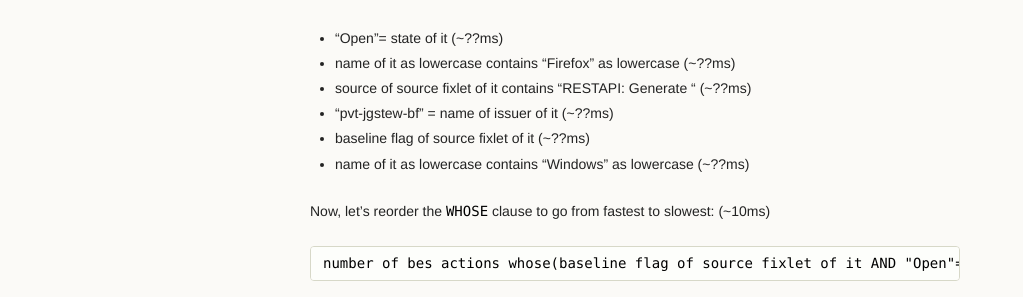
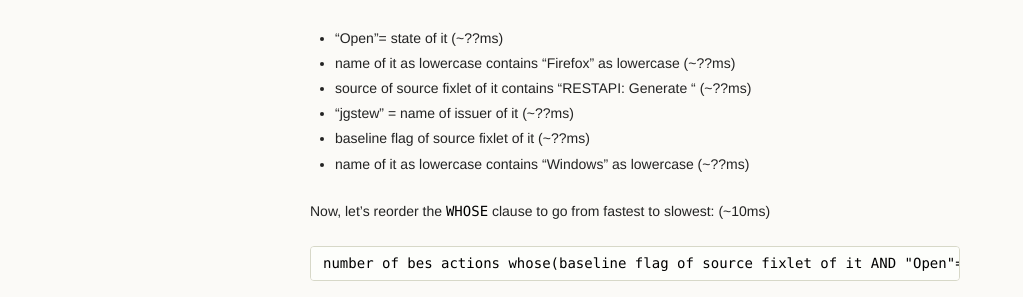
Before and after one commit to jgstew/jgstew.github.io, a Jekyll site: the page built from _posts/2016-10-11-The-way-BigFix-Session-Relevance-statements-are-written-matters-(Part3)-Whose.md, in a window 1280 px wide. Shown: the part 1669-1966 px from the top of the page, without its empty margins (0-1023 px from the left). Built offline with Jekyll 4.4.1, drawn with Linux system fonts in a browser that asks for light colours; comment, search, counter and statistics services are not loaded.

Commit message:
Update 2016-10-11-The-way-BigFix-Session-Relevance-statements-are-written-matters-(Part3)-Whose.md

```diff
--- a/_posts/2016-10-11-The-way-BigFix-Session-Relevance-statements-are-written-matters-(Part3)-Whose.md
+++ b/_posts/2016-10-11-The-way-BigFix-Session-Relevance-statements-are-written-matters-(Part3)-Whose.md
@@ -51,7 +51,7 @@ This turns out to be twice as fast! But why? Let's break it down individually an
 - "Open"= state of it (~??ms)
 - name of it as lowercase contains "Firefox" as lowercase (~??ms)
 - source of source fixlet of it contains "RESTAPI: Generate " (~??ms)
-- "pvt-jgstew-bf" = name of issuer of it (~??ms)
+- "jgstew" = name of issuer of it (~??ms)
 - baseline flag of source fixlet of it (~??ms)
 - name of it as lowercase contains "Windows" as lowercase (~??ms)
 
```
